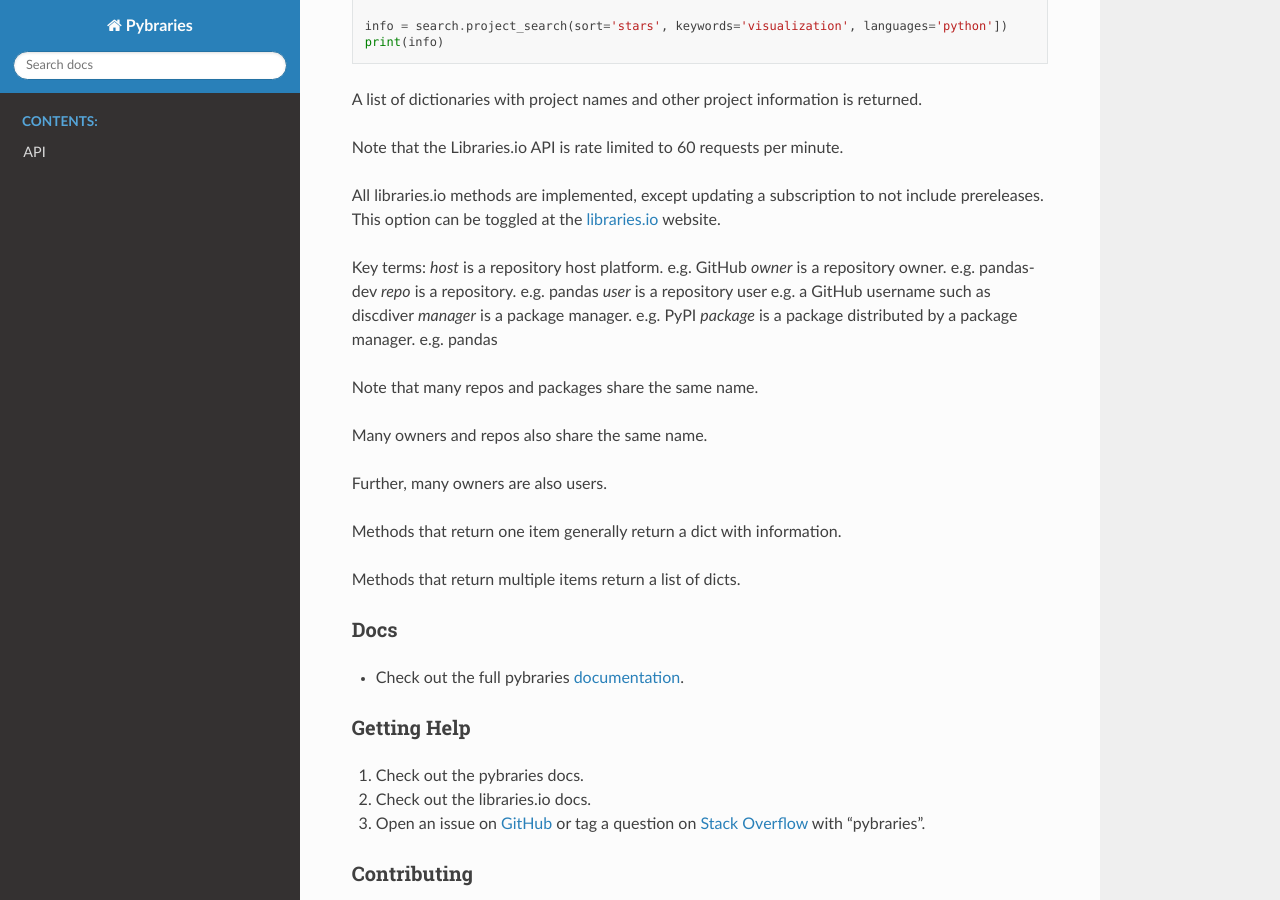
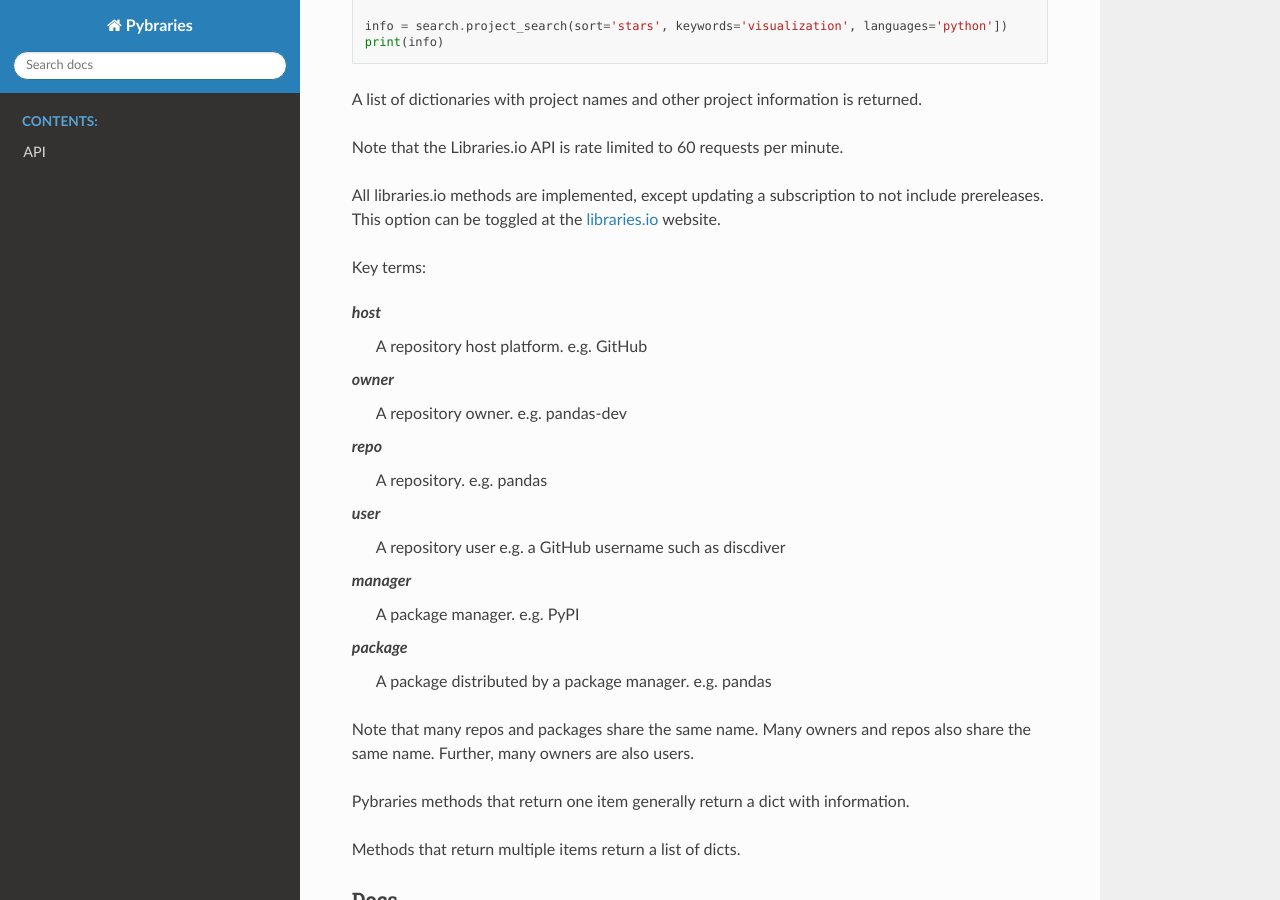
Before and after one commit to pybraries/pybraries, a Sphinx documentation site: the page built from docs/readme.rst, in a window 1280 px wide and 900 px high, scrolled down 1218 px. Built offline with Sphinx 7.4.7 and the Read the Docs theme 2.0.0, drawn with Linux system fonts in a browser that asks for light colours; pages that are not in the unit, such as notebooks, are missing from menus.

Commit message:
add glossary sphinx directive to readme

```diff
--- a/docs/modules.rst
+++ b/docs/modules.rst
@@ -10,4 +10,3 @@ pybraries
 
 .. toctree::
    :maxdepth: 4
-g
--- a/docs/readme.rst
+++ b/docs/readme.rst
@@ -78,20 +78,34 @@ except updating a subscription to not include prereleases.
 This option can be toggled at the `libraries.io`_ website.
 
 Key terms:
-*host* is a repository host platform. e.g. GitHub
-*owner* is a repository owner. e.g. pandas-dev
-*repo* is a repository. e.g. pandas
-*user* is a repository user  e.g. a GitHub username such as discdiver
-*manager* is a package manager. e.g. PyPI
-*package* is a package distributed by a package manager. e.g. pandas
+
+.. glossary::
+
+    *host*
+        A repository host platform. e.g. GitHub
+
+    *owner*
+        A repository owner. e.g. pandas-dev
+
+    *repo*
+        A repository. e.g. pandas
+
+    *user*
+        A repository user  e.g. a GitHub username such as discdiver
+
+    *manager*
+        A package manager. e.g. PyPI
+
+    *package*
+        A package distributed by a package manager. e.g. pandas
+
 
 Note that many repos and packages share the same name.
-
 Many owners and repos also share the same name.
-
 Further, many owners are also users.
 
-Methods that return one item generally return a dict with information.
+
+Pybraries methods that return one item generally return a dict with information.
 
 Methods that return multiple items return a list of dicts.
 
```
